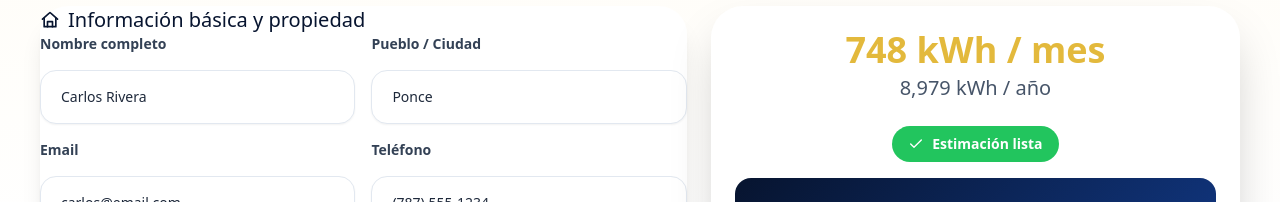
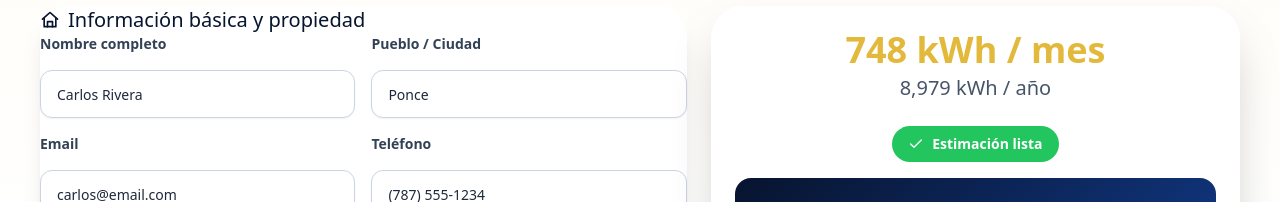
Before and after one commit to vicvazq30-eng/HQS-SOLAR-CALCULATOR, a React (Vite) app: page / in a window 1280 px wide. Shown: the part 750-952 px from the top of the page. Built offline with nearby package versions, Linux system fonts and the light colour scheme.

Commit message:
Refactor Input component styling and props handling

```diff
--- a/hqs_cotizador_demo.jsx
+++ b/hqs_cotizador_demo.jsx
@@ -16,11 +16,27 @@ function CardTitle({ children, className = '', style = {} }) {
   return <div className={className} style={style}>{children}</div>;
 }
 
-function Input({ className = '', ...props }) {
+function Input({ ...props }) {
   return (
     <input
       {...props}
-      className={`w-full rounded-2xl border border-slate-200 bg-white px-5 py-4 text-sm font-medium text-slate-800 shadow-sm outline-none transition-all placeholder:text-slate-400 focus:border-yellow-400 focus:bg-white focus:ring-4 focus:ring-yellow-100`}
+      className="
+        w-full
+        h-12
+        rounded-xl
+        border
+        border-slate-300
+        bg-white
+        px-4
+        text-sm
+        text-slate-800
+        shadow-sm
+        transition-all
+        outline-none
+        focus:border-yellow-400
+        focus:ring-2
+        focus:ring-yellow-100
+      "
     />
   );
 }
```
